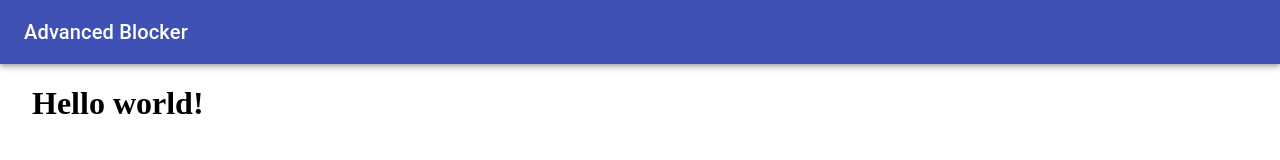
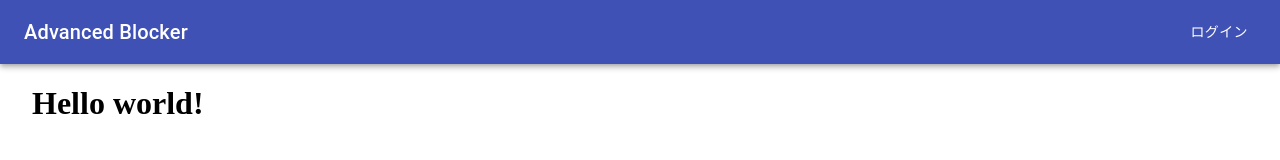
Before and after one commit to itok01/twitter-advanced-blocker-web, a Next.js app: page / in a window 1280 px wide. Shown: the top 160 px of the page. Built offline with nearby package versions, Linux system fonts and the light colour scheme.

Commit message:
Add login button

```diff
--- a/components/Header.tsx
+++ b/components/Header.tsx
@@ -1,16 +1,21 @@
-import AppBar from '@material-ui/core/AppBar';
-import Toolbar from '@material-ui/core/Toolbar';
-import Typography from '@material-ui/core/Typography';
+import { makeStyles } from '@material-ui/core/styles';
+import { AppBar, Toolbar, Typography, IconButton, Button } from '@material-ui/core';
+
+import styles from '../styles/Header.module.css'
 
 const title = "Advanced Blocker";
+const authUrl = "https://localhost/api/auth";
 
 export default function Header() {
     return (
         <AppBar position="static">
             <Toolbar>
-                <Typography component="h1" className="title" variant="h6">
+                <Typography component="h1" variant="h6" className={styles.title}>
                     {title}
                 </Typography>
+                <Button variant="text" color="inherit" onClick={() => window.open(authUrl, "_self")}>
+                    ログイン
+                </Button>
             </Toolbar>
         </AppBar>
     )
--- /dev/null
+++ b/styles/Header.module.css
@@ -0,0 +1,3 @@
+.title {
+    flex-grow: 1;
+}
```
